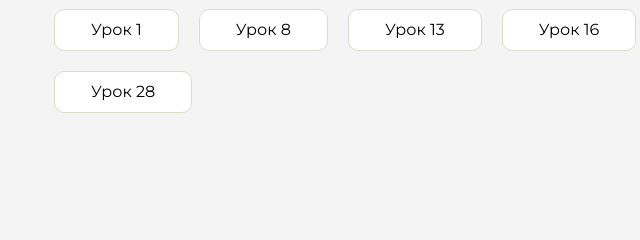
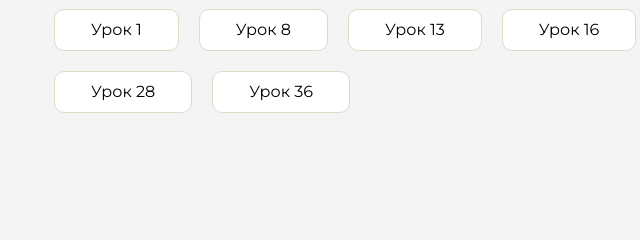
Before and after one commit to bobr149/Homework-2.0, a plain HTML site: page index.html in a window 1280 px wide. Shown: the part 229-469 px from the top of the page, 402-1042 px from the left. Drawn offline with Linux system fonts and the light colour scheme.

Commit message:
Update index.html

```diff
--- a/index.html
+++ b/index.html
@@ -110,6 +110,9 @@
                     <li class="content__list-item">
                         <a href="Lesson 28/index.html">Урок 28</a>
                     </li>
+                    <li class="content__list-item">
+                        <a href="Lesson 36/index.html">Урок 36</a>
+                    </li>
                 </ul>
             </div>
             <div class="content__block hidden" id="diplomBlock">
```
